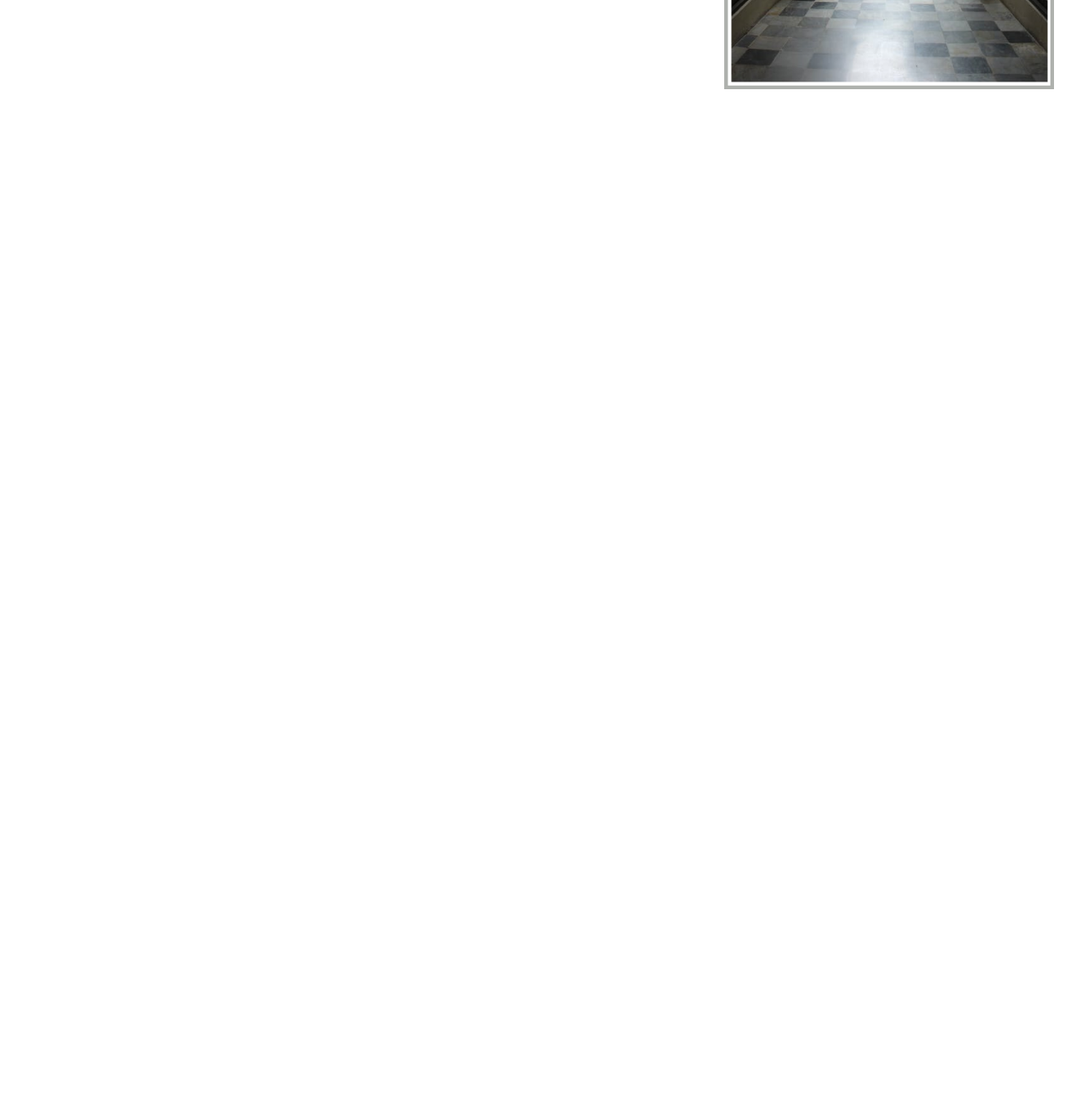
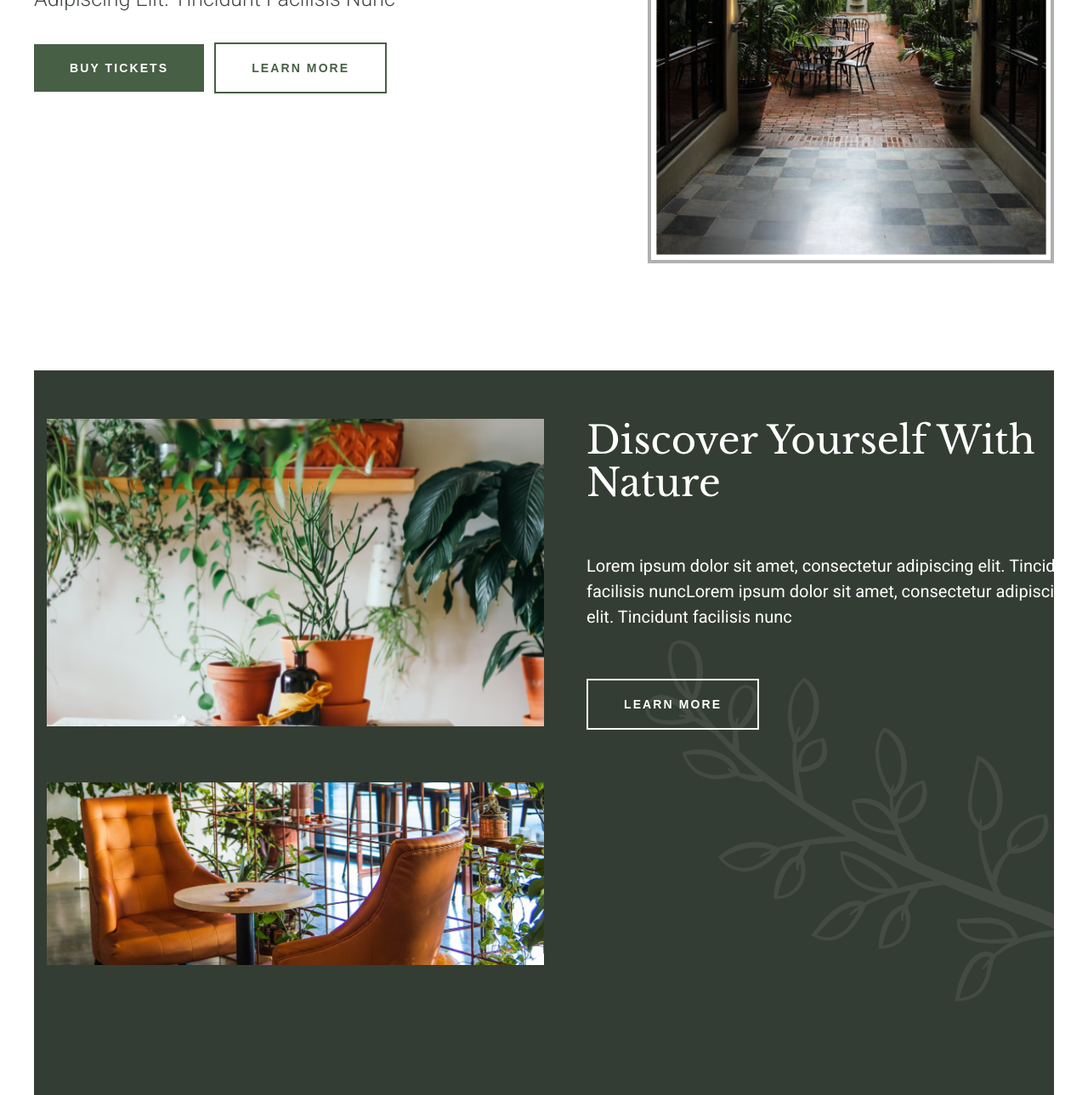
Before and after one commit to rartamosa/Landing-Page-RWD, a plain HTML site: page index.html in a window 1280 px wide. Shown: the part 542-1831 px from the top of the page at 85% size. Before the commit the page ends 800 px from the top, so only its background shows below. Drawn offline with nearby package versions, Linux system fonts and the light colour scheme.

Commit message:
Updated 2nd section

```diff
--- a/app.js
+++ b/app.js
@@ -1,14 +1,17 @@
 const hamburgerButtonOpen = document.querySelector(".hamburger_open");
 const hamburgerButtonClose = document.querySelector(".hamburger_close");
+const body = document.querySelector("body");
 
 hamburgerButtonOpen.addEventListener("click", () => {
   const navigation = document.querySelector(".navigation");
 
+  body.style.overflow = "hidden";
   navigation.classList.add("navigation_open");
 });
 
 hamburgerButtonClose.addEventListener("click", () => {
   const navigation = document.querySelector(".navigation");
 
+  body.style.overflow = "auto";
   navigation.classList.remove("navigation_open");
 });
--- a/index.html
+++ b/index.html
@@ -22,23 +22,13 @@
           title="Company"
           class="logo"
         />
-        <!-- Alternative hamburger -->
-        <input
-          id="hamburger"
-          type="checkbox"
-          class="hamburger_alternative-checkbox"
-        />
-        <label for="hamburger" class="hamburger_alternative"></label>
 
-        <!-- end -->
-
-        <!-- JS -->
-        <!-- <img
+        <img
           class="hamburger_open"
           src="./assets/hamburger_open.png"
           alt="Menu"
           title="Menu"
-        /> -->
+        />
         <!-- end -->
         <nav class="navigation">
           <img
@@ -52,7 +42,7 @@
             src="./assets/decoration.png"
             alt="Decoration"
             title="Decoration"
-            class="decoration"
+            class="navigation__decoration"
           />
           <div class="navigation__collection">
             <h3 class="menu">Menu</h3>
@@ -67,9 +57,9 @@
                 <a class="navigation__links_element" href="#">exhibitions</a>
               </li>
               <li>
-                <a class="navigation__links_element" href="#"
-                  >programs &#38; events</a
-                >
+                <a class="navigation__links_element" href="#">
+                  programs &#38; events
+                </a>
               </li>
               <li>
                 <a class="navigation__links_element" href="#">store</a>
@@ -97,14 +87,99 @@
               <button class="secondary_button_small">learn more</button>
             </span>
           </div>
-          <img
+          <!-- <img
             src="./assets/main_photo.png"
             alt="Garden"
             title="Garden"
             class="introduction__photo"
-          />
+          /> -->
+          <picture>
+            <source
+              media="(max-width:767px)"
+              srcset="./assets/main_photo_mobile.png"
+            />
+            <source
+              media="(max-width:1199px)"
+              srcset="./assets/main_photo_tablet.png"
+            />
+            <source
+              media="(min-width:1200px)"
+              srcset="./assets/main_photo_desktop.png"
+            />
+            <img
+              src="./assets/main_photo_desktop.png"
+              alt="Garden"
+              title="Garden"
+              class="introduction__photo"
+            />
+          </picture>
+        </div>
+      </article>
+    </section>
+    <section class="discover">
+      <article class="container discover__container">
+        <!-- <picture>
+          <source media="(max-width:767px)"
+          src="./assets/decoration2_mobile.png">
+          <source media="(max-width:1199px)"
+          src="./assets/decoration2_tablet.png">
+          <source media="(min-width:1200px)"
+          src="./assets/decoration2_desktop.png"> -->
+          <img
+          src="./assets/decoration2_desktop.png"
+          alt="Decoration"
+          title="Decoration"
+          class="discover__decoration">
+        <!-- </picture> -->
+        <div class="discover__collection">
+            <picture>
+              <source
+                media="(max-width:767px)"
+                src="./assets/discover_pots_mobile.png"
+              />
+              <source
+                media="(max-width:1199px)"
+                src="./assets/discover_pots_tablet.png"
+              />
+              <source
+                media="(min-width:1200px)"
+                src="./assets/discover_pots_desktop.png"
+              />
+              <img
+                src="./assets/discover_pots_desktop.png"
+                alt="Interior"
+                title="Interior"
+                class="discover__photo1"
+              />
+            </picture>
+            <div class="discover__description">
+              <h2 class="discover__header">Discover yourself with nature</h2>
+              <p class="discover__paragraph">
+                Lorem ipsum dolor sit amet, consectetur adipiscing elit.
+                Tincidunt facilisis nuncLorem ipsum dolor sit amet, consectetur
+                adipiscing elit. Tincidunt facilisis nunc
+              </p>
+              <button class="secondary_button_small button_alternative">learn more</button>
+            </div>
+          <picture>
+            <source media="(max-width:767px)"
+            src="./assets/discover_chairs_mobile.png"
+            >
+            <source media="(max-width:1199px)"
+            src="./assets/discover_chairs_tablet.png"
+            >
+            <source media="(min-width:1200px)"
+            src="./assets/discover_chairs_desktop.png"
+            >
+            <img
+            src="./assets/discover_chairs_desktop.png"
+            alt="Interior"
+            title="Interior"
+            class="discover__photo2">
+          </picture>
         </div>
       </article>
     </section>
   </body>
+  <script src="./app.js"></script>
 </html>
--- a/style.css
+++ b/style.css
@@ -31,14 +31,18 @@ h3 {
 button {
   font-size: 14px;
   font-weight: 700;
+  line-height: 16px;
+  letter-spacing: 0.15em;
+  text-transform: uppercase;
 }
 
 .header {
-  padding: 0 15px;
+  /* padding: 0 15px; */
 }
 
 .container {
   width: 100%;
+  padding: 0 15px;
 }
 
 .header_container {
@@ -57,52 +61,33 @@ button {
   width: 215px;
 }
 
-.hamburger_alternative {
-  background-image: url("./assets/hamburger_open.png");
-  width: 24px;
-  height: 24px;
-  background-size: contain;
-  z-index: 1;
-}
-
-.hamburger_alternative-checkbox {
-  display: none;
-}
-
-.hamburger_alternative-checkbox:checked + .hamburger_alternative {
-  background-image: url("./assets/hamburger_close.png");
-}
-
-.hamburger_alternative-checkbox:checked ~ .navigation {
+.navigation_open {
   display: flex;
   justify-content: center;
-  position: absolute;
+  position: fixed;
   top: 0;
   right: 0;
   bottom: 0;
   left: 0;
   background: #475f45;
   color: #fff;
+  overflow: hidden;
+}
+
+.hamburger_open {
+  width: 24px;
+  height: 24px;
 }
 
 .hamburger_close {
-  display: none;
+  width: 24px;
+  height: 24px;
+  position: absolute;
+  right: 15px;
+  top: 33px;
 }
 
-/* JS */
-/* .hamburger_open {
-  width: 24px;
-}
-.hamburger_close {
-  width: 24px;
-  background-color: green;
-  position: absolute;
-  top: 22px;
-  right: 15px;
-} */
-/* end */
-
-.decoration {
+.navigation__decoration {
   position: absolute;
   width: 434px;
   left: 50%;
@@ -137,10 +122,15 @@ button {
   text-decoration: none;
   padding: 15px 33.5px;
   letter-spacing: 2px;
+  font-size: 14px;
 }
 
 .navigation__links li:first-child {
   font-weight: 700;
+}
+
+.navigation__links li:last-of-type {
+  margin-top: 15px;
 }
 
 .introduction__container {
@@ -149,13 +139,17 @@ button {
   margin-bottom: 60px;
 }
 
+.introduction__photo {
+  margin-top: 56px;
+}
+
 .introduction__elements {
   text-align: center;
 }
 
 .introduction__header {
   color: #343d33;
-  text-transform:capitalize;
+  text-transform: capitalize;
 }
 
 .introduction__paragraph {
@@ -164,38 +158,91 @@ button {
   line-height: 150%;
   font-weight: 300;
   padding: 16px 0 24px 0;
-  text-transform:capitalize;
-}
-
-.introduction__photo {
-  width: 100%;
+  text-transform: capitalize;
 }
 
 .primary_button_small {
   background-color: #475f45;
   color: #fff;
-  text-transform: uppercase;
   padding: 15px 30px;
   border: 0;
-  font-weight: 700;
 }
 
 .secondary_button_small {
-  background-color: #fff;
+  background-color: transparent;
   color: #475f45;
-  text-transform: uppercase;
   padding: 13px 28px;
   border: #475f45 2px solid;
-  font-weight: 700;
-  margin-bottom: 56px;
+  /* margin-bottom: 56px; */
 }
 
+.discover__container {
+  background-color: #343d33;
+  padding-top: 60px;
+  padding-bottom: 60px;
+  position: relative;
+}
 
-@media all and (min-width:768px) {
+.discover__photo1,
+.discover__photo2 {
+  width: 100%;
+}
+
+.discover__photo2 {
+  margin-bottom: 40px;
+  margin-top: 16px;
+}
+
+.discover__collection {
+  text-align: center;
+  display: grid;
+}
+
+.discover__description {
+  order: 2;
+}
+
+.discover__header {
+  color: #fff;
+  line-height: 37px;
+  margin-bottom: 24px;
+  text-transform: capitalize;
+}
+
+.discover__paragraph {
+  font-size: 16px;
+  color: #fff;
+  font-weight: 400;
+  line-height: 24px;
+  margin-bottom: 24px;
+}
+
+.button_alternative {
+  margin-bottom: 0;
+  color: #fff;
+  border: #fff 2px solid;
+}
+
+.discover__decoration {
+  position: absolute;
+  width: 313px;
+  left: 40%;
+  bottom: 5%;
+  opacity: 7%;
+  overflow: hidden;
+}
+
+/* Tablet */
+@media all and (min-width: 768px) {
   .introduction__header {
     font-size: 45px;
     margin-bottom: 74px;
   }
+
+  .introduction__photo {
+    margin-top: 68px;
+  }
+
   .introduction__paragraph {
     font-size: 22px;
     padding: 0 0 48px 0;
@@ -205,46 +252,74 @@ button {
     padding: 20px 42px;
   }
   .secondary_button_small {
-    margin-left: 8px;
-    margin-bottom: 48px;
+    /* margin-bottom: 48px; */
     padding: 20px 42px;
-  }
-  .introduction__photo {
-    width: 388px;
   }
   .introduction__container {
     margin-top: 56px;
-    margin
-    -bottom: 57px;
+    margin-bottom: 57px;
   }
   .menu {
     font-size: 34px;
   }
-  .decoration {
+  .navigation__decoration {
     width: 750px;
     left: 60%;
   }
+  .discover__container {
+    padding-top: 57px;
+    padding-bottom: 57px;
+  }
+
+  .discover__photo2 {
+    margin-top: 30px;
+    margin-bottom: 30px;
+  }
+  .discover__description {
+    text-align: start;
+  }
+  .discover__header {
+    margin-bottom: 47px;
+    font-size: 45px;
+    line-height: 50px;
+  }
+  .discover__paragraph {
+    font-size: 20px;
+    line-height: 30px;
+  }
+  .discover__description {
+    width: 75%;
+  }
+  .discover__decoration {
+    width: 624px;
+    left: 48%;
+    top: 69%;
+    bottom: 0;
+  }
 }
 
-@media all and (min-width:1200px) {
+/* Desktop */
+@media all and (min-width: 1200px) {
   .container {
     max-width: 1200px;
     margin: 0 auto;
   }
   .header {
     padding: 0;
+    margin-top: 16px;
   }
   .logo {
     width: 263px;
   }
-  .hamburger_alternative, .hamburger_alternative-checkbox, .hamburger_close, .decoration {
+  .hamburger_open,
+  .hamburger_close,
+  .navigation__decoration {
     display: none;
   }
   .navigation {
     display: flex;
   }
   .navigation__links {
-    display: flex;
     flex-direction: row;
     gap: 0;
   }
@@ -258,7 +333,10 @@ button {
     padding: 15px 30px;
   }
   .navigation__links_element:hover {
-    border: #475F45 2px solid;
+    border: #475f45 2px solid;
+  }
+  .navigation__links li:last-of-type {
+    margin-top: 0;
   }
   .introduction__container {
     margin-top: 49px;
@@ -288,4 +366,41 @@ button {
   .secondary_button_small {
     margin-bottom: 0;
   }
+  .discover__collection {
+    grid-template-columns: 50% 50%;
+    grid-template-rows: repeat(2, 1fr);
+    column-gap: 50px;
+    row-gap: 62px;
+  }
+  .discover__photo1 {
+    grid-column: 1 / 2;
+    grid-row: 1 / 2;
+  }
+  .discover__photo2 {
+    grid-column: 1 / 3;
+    grid-row: 2 / 3;
+    /* dlaczego nie działa? */
+    margin: 0;
+  }
+  .discover__description {
+    width: 100%;
+    /* dlaczego nie działa width: 100% i zostaje ciągle 75%? */
+    grid-column: 2 / 3;
+    grid-row: 1 /2;
+    display: flex;
+    flex-direction: column;
+    justify-content: space-between;
+    align-items: flex-start;
+  }
+  .discover__decoration {
+    width: 534px;
+    left: 60%;
+    top: 35%;
+  }
+  .discover__header {
+    margin: 0;
+  }
+  .discover__paragraph {
+    margin: 0;
+  }
 }
```
Also changed, not shown: assets/decoration2_desktop.png (added), assets/decoration2_mobile.png (added), assets/decoration2_tablet.png (added), assets/discover_chairs_desktop.png (added), assets/discover_chairs_mobile.png (added), assets/discover_chairs_tablet.png (added), assets/discover_pots_desktop.png (added), assets/discover_pots_mobile.png (added), assets/discover_pots_tablet.png (added), assets/main_photo.png (deleted), assets/main_photo_desktop.png (added), assets/main_photo_mobile.png (added), assets/main_photo_tablet.png (added).
